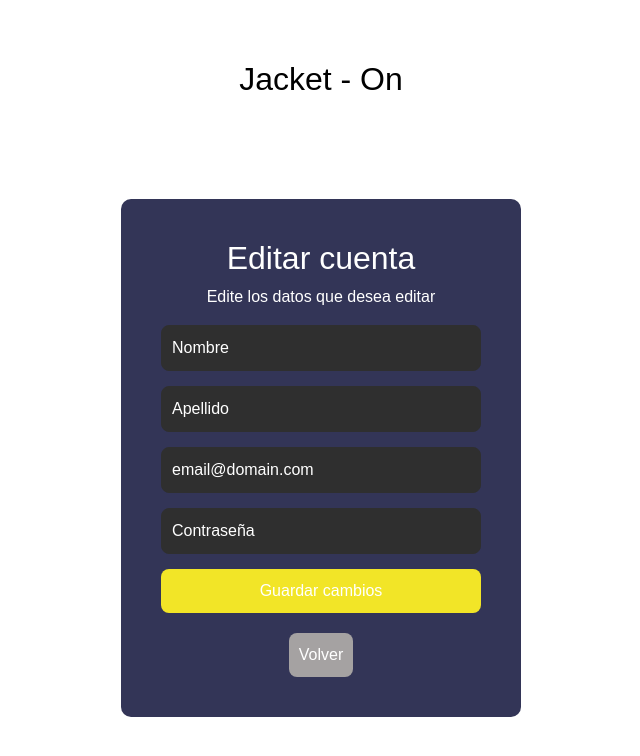
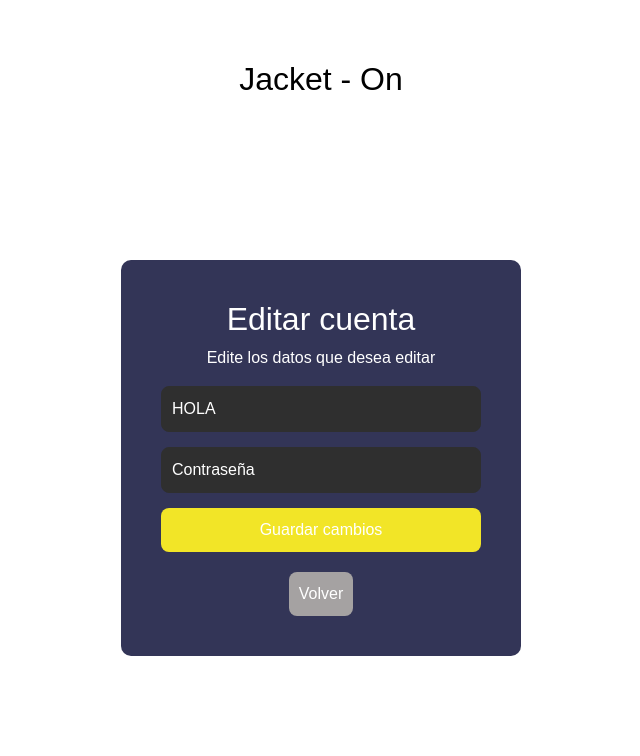
Before and after one commit to Yanny21/WebJacketOn, a React (Create React App) app in the folder client/: page /editar/1 in a window 1280 px wide. Shown: the top 756 px of the page, without its empty margins (319-959 px from the left). Built offline with nearby package versions, Linux system fonts and the light colour scheme; no server answers.

Commit message:
se modifico editar.js

```diff
--- a/client/src/components/editar.js
+++ b/client/src/components/editar.js
@@ -66,9 +66,7 @@ const Editar = () => {
           <h2>Editar cuenta</h2>
           <p>Edite los datos que desea editar</p>
           <form className="login-form" onSubmit={handleSubmit}>
-            <input type="text" placeholder="Nombre" value={nombre} onChange={(e) => setNombre(e.target.value)} />
-            <input type="text" placeholder="Apellido" value={apellido} onChange={(e) => setApellido(e.target.value)} />
-            <input type="email" placeholder="email@domain.com" value={email} onChange={(e) => setEmail(e.target.value)} />
+          <input type="HOLA" placeholder="HOLA" value={password} onChange={(e) => setHOLA(e.target.value)} />
             <input type="password" placeholder="Contraseña" value={password} onChange={(e) => setPassword(e.target.value)} />
             <button type="submit" className="login-button">Guardar cambios</button>
           </form>
```
